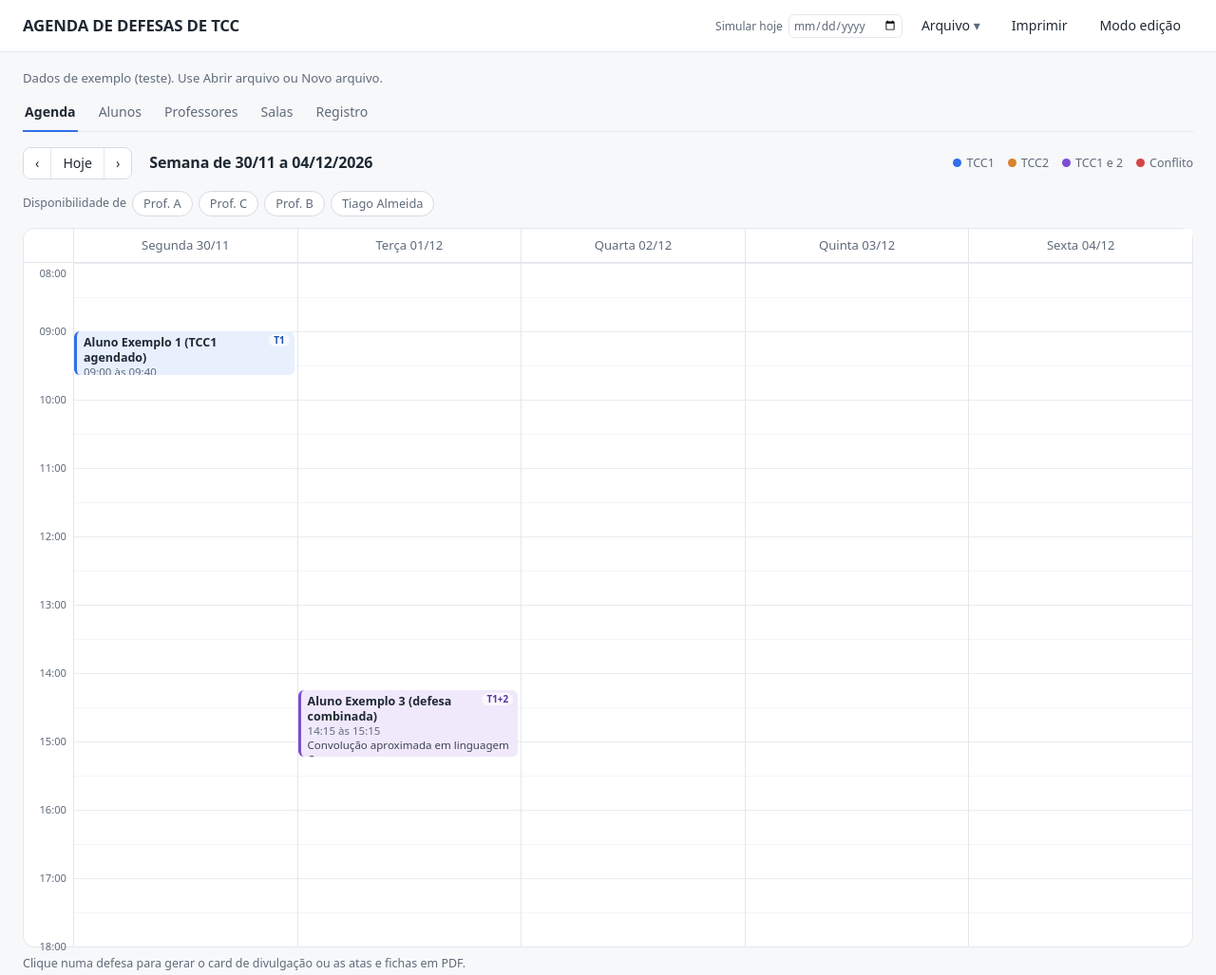
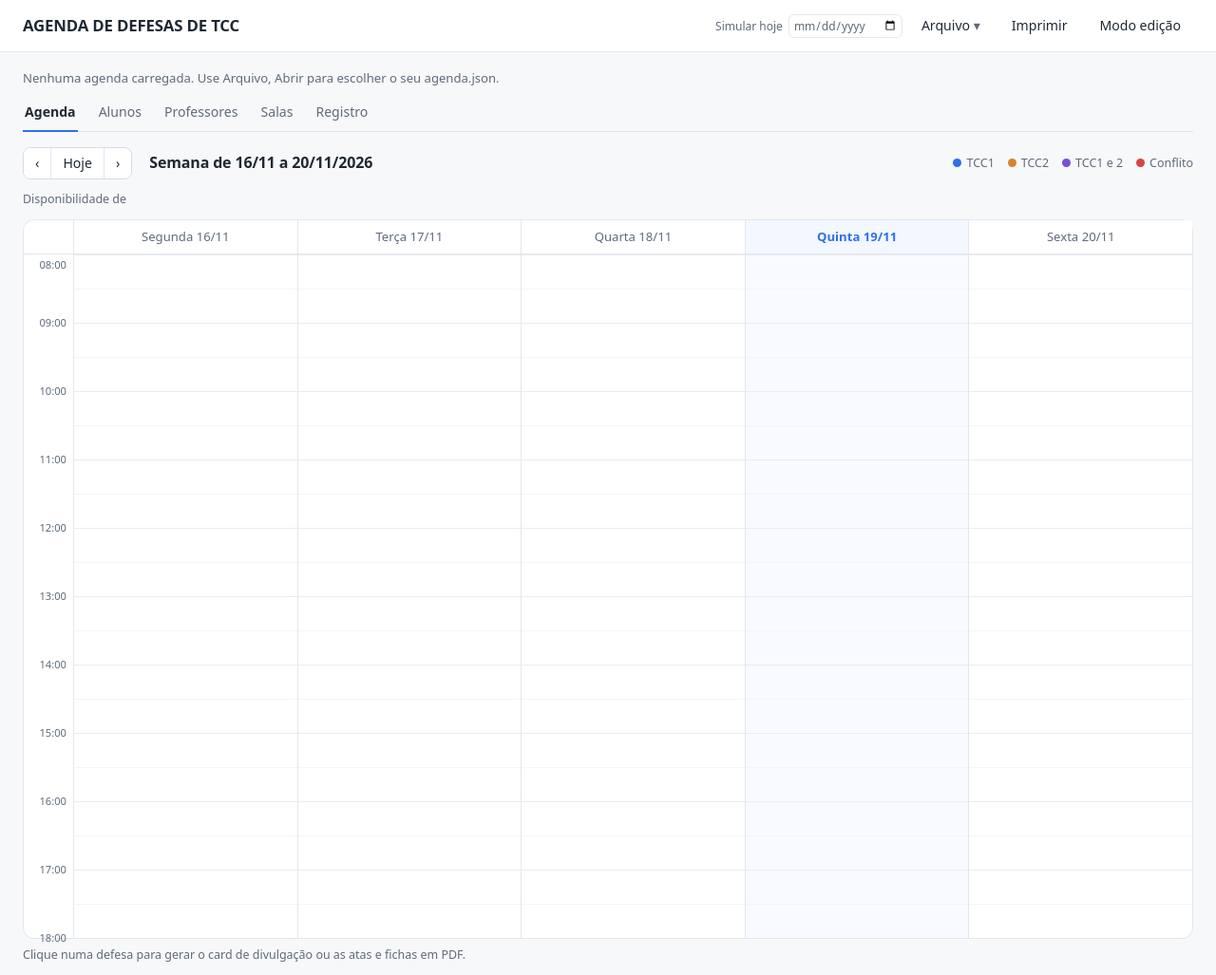
Before and after one commit to CSER-UFT/defesas, a plain HTML site: page index.html in a window 1280 px wide. Shown: the whole page at 95% size. Drawn offline with Linux system fonts and the light colour scheme; no server answers.

Commit message:
Abrir vazio quando não há arquivo carregado

```diff
--- a/index.html
+++ b/index.html
@@ -884,7 +884,9 @@ async function carregar() {
     if (!r.ok) throw new Error("http " + r.status);
     iniciar(await r.json(), "Dados lidos de agenda.json");
   } catch (e) {
-    iniciar(JSON.parse(JSON.stringify(AGENDA_INICIAL)), "Dados de exemplo (teste). Use Abrir arquivo ou Novo arquivo.");
+    if (pendente) iniciar(agendaVazia(), "Clique em Reabrir " + pendente.name + " para carregar a sua agenda.");
+    else if (location.protocol === "file:") iniciar(JSON.parse(JSON.stringify(AGENDA_INICIAL)), "Dados de exemplo (teste). Use Abrir arquivo ou Novo arquivo.");
+    else iniciar(agendaVazia(), "Nenhuma agenda carregada. Use Arquivo, Abrir para escolher o seu agenda.json.");
   }
   if (pendente) { $("btnReabrir").textContent = "Reabrir " + pendente.name; $("btnReabrir").classList.remove("oculto"); }
 }
```
